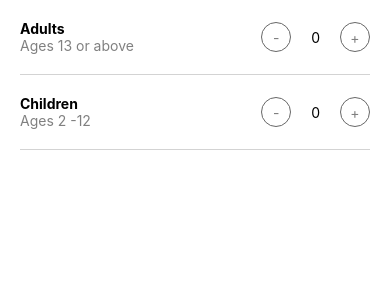
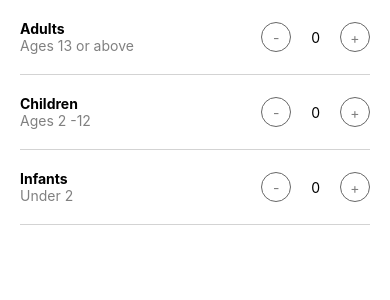
Before and after one commit to gabrielacarr/iOSAirbnb, a React Native app in the folder iOSAirbnbClone/: screen / in a window 390 px wide. Shown: the top 300 px of the page. Built offline with nearby package versions, Linux system fonts and the light colour scheme.

Commit message:
Displays: GuestScreen component on simulator, Children and Infants have adopted the same structure, rendered correctly, looking good

```diff
--- a/iOSAirbnbClone/src/screens/Guests/index.js
+++ b/iOSAirbnbClone/src/screens/Guests/index.js
@@ -5,6 +5,7 @@ import styles from './styles';
 const GuestScreen = () => {
   const [adults, setAdults] = useState(0);
   const [children, setChildren] = useState(0);
+  const [infants, setInfants] = useState(0);
 
   return (
     <View>
@@ -73,6 +74,39 @@ const GuestScreen = () => {
           </Pressable>
         </View>
       </View>
+
+      {/* Row Three Infants */}
+      <View style={styles.row}>
+        {/* Titles */}
+        <View>
+          <Text style={{fontWeight: 'bold'}}>Infants</Text>
+          <Text style={{color: 'grey'}}>Under 2</Text>
+        </View>
+
+        {/* Buttons with given value  */}
+        <View
+          style={{
+            flexDirection: 'row',
+            alignItems: 'center',
+            fontSize: 15,
+          }}>
+          {/* - */}
+          <Pressable
+            onPress={() => setInfants(Math.max(0, infants - 1))}
+            style={styles.button}>
+            <Text style={{color: 'grey'}}>-</Text>
+          </Pressable>
+
+          <Text style={{marginHorizontal: 20}}>{infants}</Text>
+
+          {/* + */}
+          <Pressable
+            onPress={() => setInfants(infants + 1)}
+            style={styles.button}>
+            <Text style={{color: 'grey'}}>+</Text>
+          </Pressable>
+        </View>
+      </View>
     </View>
   );
 };
```
